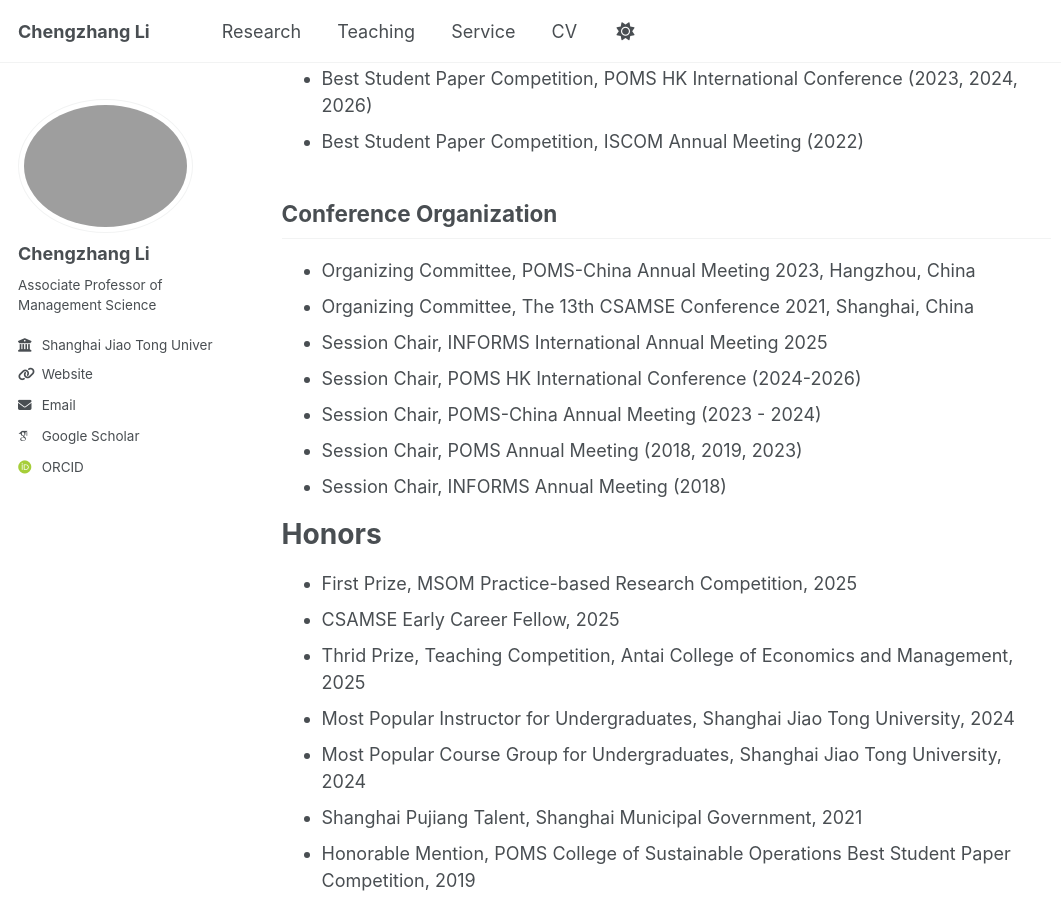
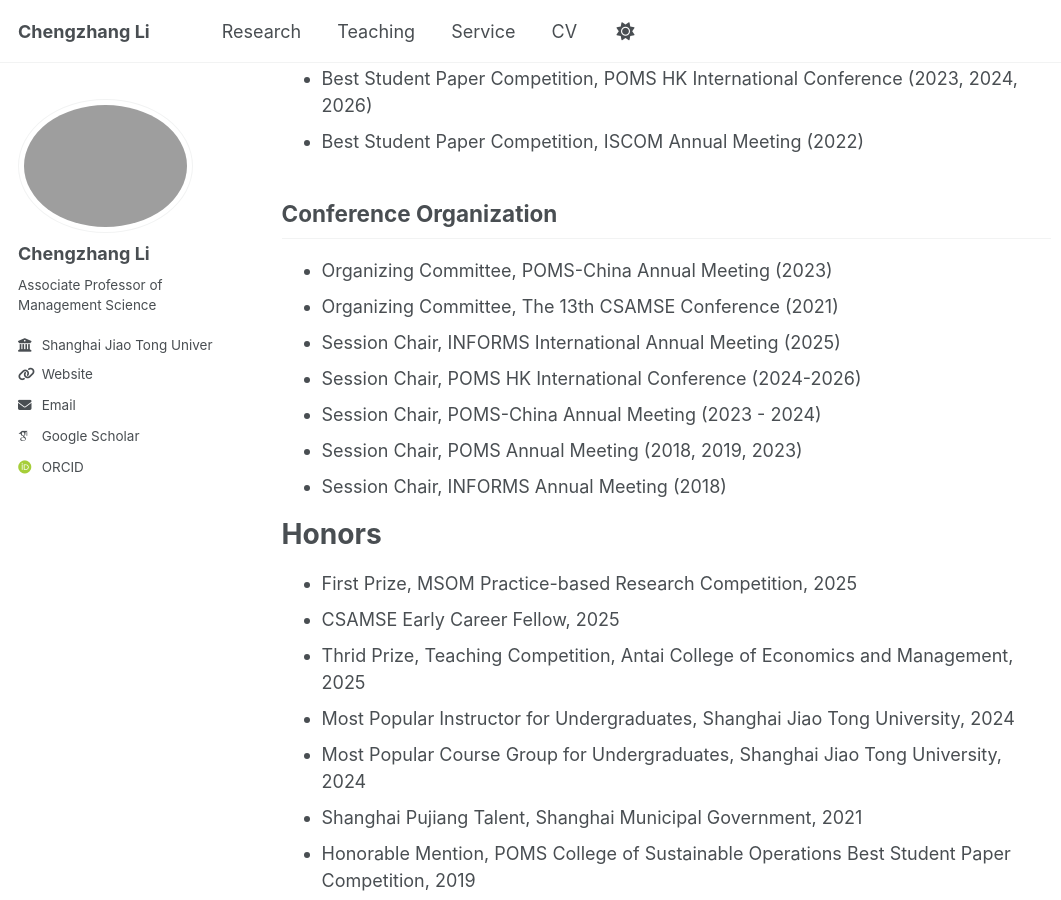
Before and after one commit to li-chengzhang/li-chengzhang.github.io, a Jekyll site: the page built from _pages/about.md, in a window 1280 px wide and 900 px high, scrolled down 2102 px. Shown: the whole window, without its empty margins (0-1061 px from the left). Built offline with Jekyll 4.4.1, drawn with Linux system fonts in a browser that asks for light colours; some web fonts are replaced; a script that is not in the unit is left out.

Commit message:
Update about.md

```diff
--- a/_pages/about.md
+++ b/_pages/about.md
@@ -63,9 +63,9 @@ I am an Associate Professor in the Department of Management Science at Antai Col
 - Best Student Paper Competition, ISCOM Annual Meeting (2022)
 
 ## Conference Organization
-- Organizing Committee, POMS-China Annual Meeting 2023, Hangzhou, China
-- Organizing Committee, The 13th CSAMSE Conference 2021, Shanghai, China
-- Session Chair, INFORMS International Annual Meeting 2025
+- Organizing Committee, POMS-China Annual Meeting (2023)
+- Organizing Committee, The 13th CSAMSE Conference (2021)
+- Session Chair, INFORMS International Annual Meeting (2025)
 - Session Chair, POMS HK International Conference (2024-2026)
 - Session Chair, POMS-China Annual Meeting (2023 - 2024)
 - Session Chair, POMS Annual Meeting (2018, 2019, 2023)
```
